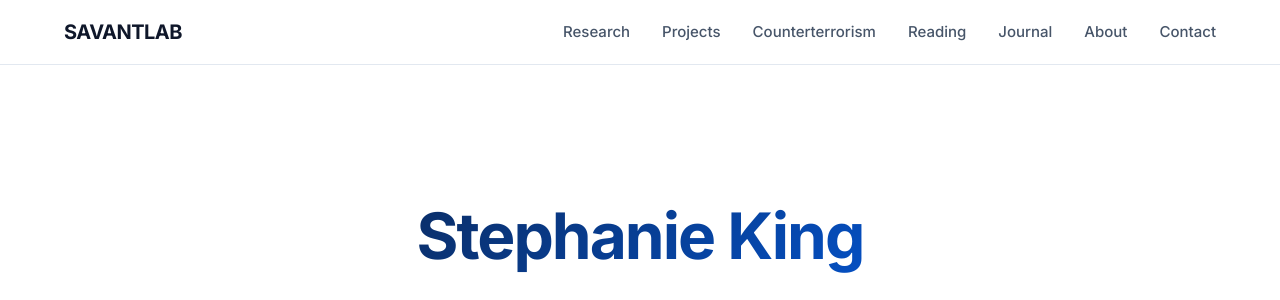
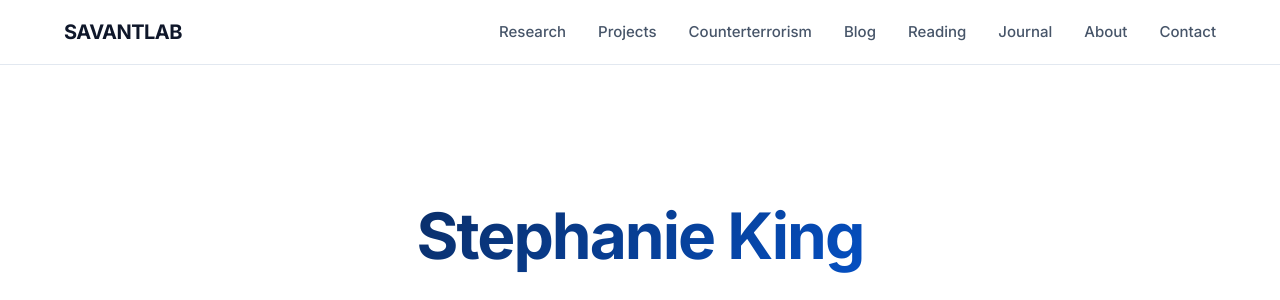
Before and after one commit to savantlab/portfolio, a Flask app: page / in a window 1280 px wide. Shown: the top 300 px of the page. Run offline with Flask 3, Linux system fonts and the light colour scheme.

Commit message:
Add Blog link to index navbar

```diff
--- a/templates/index.html
+++ b/templates/index.html
@@ -19,6 +19,7 @@
                 <a href="#research">Research</a>
                 <a href="#projects">Projects</a>
                 <a href="/counterterrorism">Counterterrorism</a>
+                <a href="/blog">Blog</a>
                 <a href="/reading">Reading</a>
                 <a href="/journal">Journal</a>
                 <a href="/about">About</a>
```
